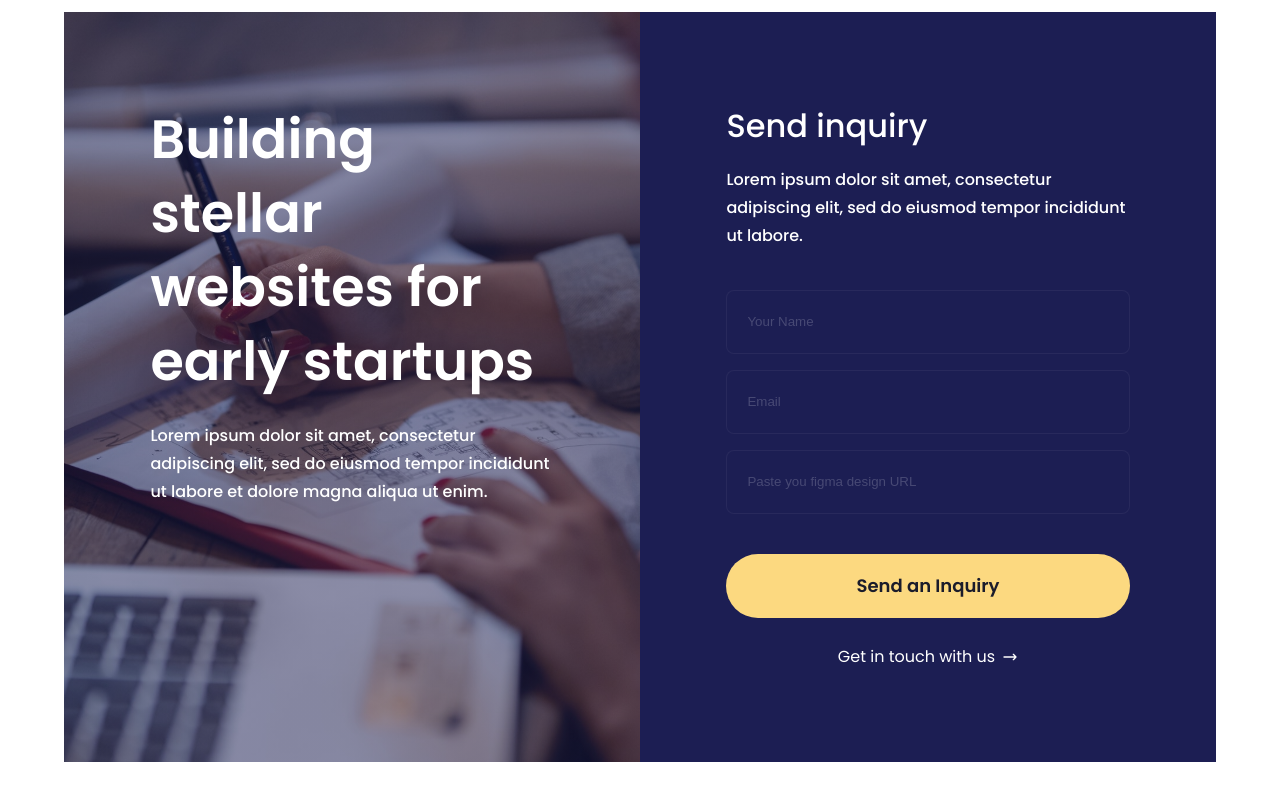
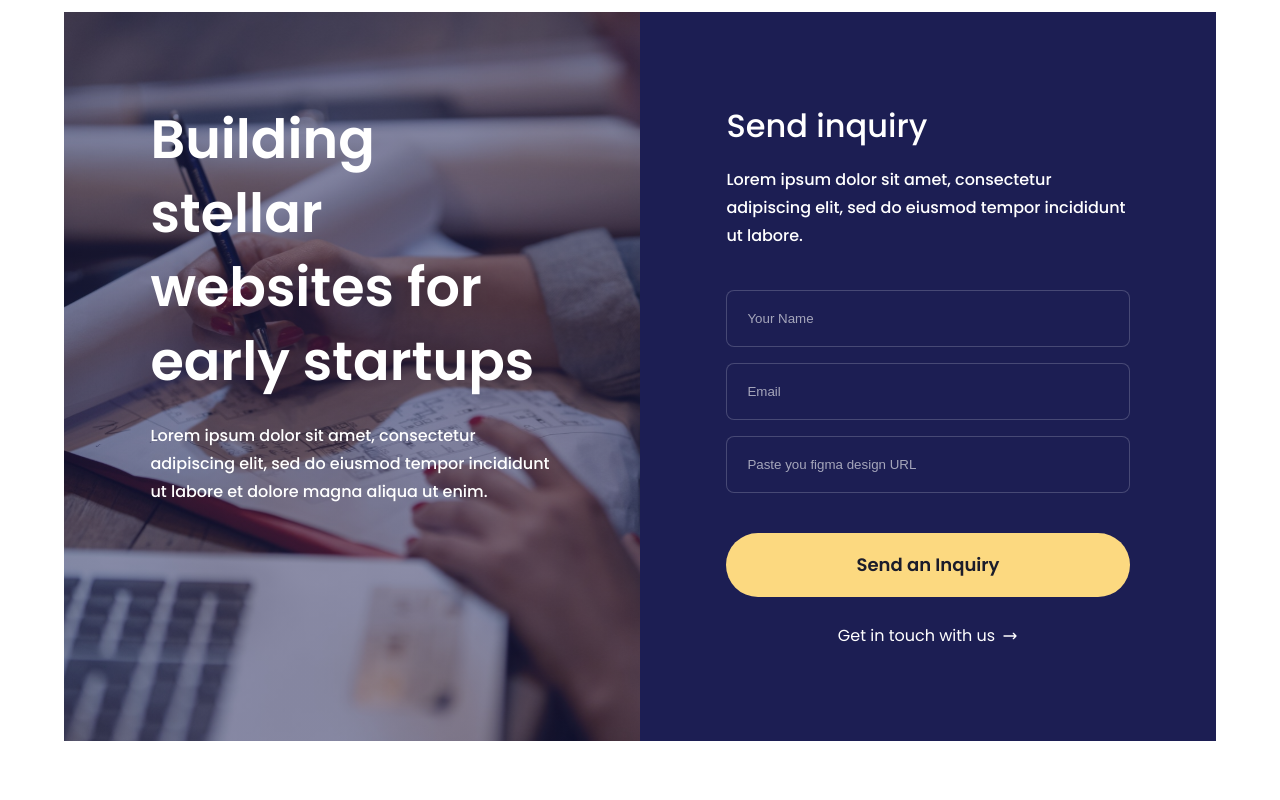
Before and after one commit to ebokes/surftweb, a React (Create React App) app: page / in a window 1280 px wide. Shown: the part 4212-5012 px from the top of the page. Built offline with nearby package versions, Linux system fonts and the light colour scheme.

Commit message:
update contact-form style

```diff
--- a/src/components/home/contactForm/ContactFormStyle.js
+++ b/src/components/home/contactForm/ContactFormStyle.js
@@ -22,6 +22,10 @@ export const Col1 = styled.div`
     color: ${({ theme }) => theme.colors.tertiary2};
     margin: 0 auto;
     width: 70%;
+
+    @media (max-width: ${({ theme }) => theme.mediaQuery.tablet}) {
+      width: 85%;
+    }
 
     h1 {
       font-size: 5.4rem;
@@ -50,9 +54,10 @@ export const Col2 = styled.div`
     padding: 9rem 0;
     width: 70%;
     margin: 0 auto;
-    /* display: flex;
-    flex-direction: column;
-    align-items: center; */
+
+    @media (max-width: ${({ theme }) => theme.mediaQuery.tablet}) {
+      width: 85%;
+    }
 
     h5 {
       font-size: 3.2rem;
@@ -75,19 +80,22 @@ export const Col2 = styled.div`
       input {
         background-color: ${({ theme }) => theme.colors.primary2};
         width: 100%;
-        height: 6.4rem;
+        /* height: 6.4rem; */
         border-radius: 0.8rem;
-        border: 1.5px solid #ffffff0d;
+        border: 1.5px solid ${({ theme }) => theme.colors.tertiary6};
         outline: none;
         margin-top: 1.6rem;
-        padding-left: 2rem;
+        /* padding-left: 2rem; */
         color: ${({ theme }) => theme.colors.tertiary2};
+        padding: 2rem 2rem;
 
         &::placeholder {
-          color: ${({ theme }) => theme.colors.tertiary6};
+          color: ${({ theme }) => theme.colors.tertiary2};
+          opacity: 0.6;
         }
 
         &:focus {
+          border-bottom: 2px solid #fff;
           background-color: ${({ theme }) => theme.colors.tertiary6};
           color: ${({ theme }) => theme.colors.tertiary2};
         }
--- a/src/components/home/contactForm/index.js
+++ b/src/components/home/contactForm/index.js
@@ -13,7 +13,6 @@ function ContactForm() {
     <Container>
       <ContactFormContainer>
         <Col1>
-          {/* <Content> */}
           <div>
             <h1>Building stellar websites for early startups</h1>
             <p>
@@ -22,10 +21,8 @@ function ContactForm() {
               enim.
             </p>
           </div>
-          {/* </Content> */}
         </Col1>
         <Col2>
-          {/* <Content> */}
           <div>
             <h5>Send inquiry</h5>
             <p>
@@ -56,7 +53,6 @@ function ContactForm() {
               </span>
             </SubLink>
           </div>
-          {/* </Content> */}
         </Col2>
       </ContactFormContainer>
     </Container>
--- a/src/reuseableComponents/globalStyle.js
+++ b/src/reuseableComponents/globalStyle.js
@@ -35,4 +35,11 @@ body {
     font-family: 'Poppins', sans-serif;
 }
 
+h1, h2,h3, h4, h5, a, p{
+    &::selection {
+      background-color: ${({ theme }) => theme.colors.primary2};
+      color: ${({ theme }) => theme.colors.tertiary2};
+    }
+}
+
 `;
```
